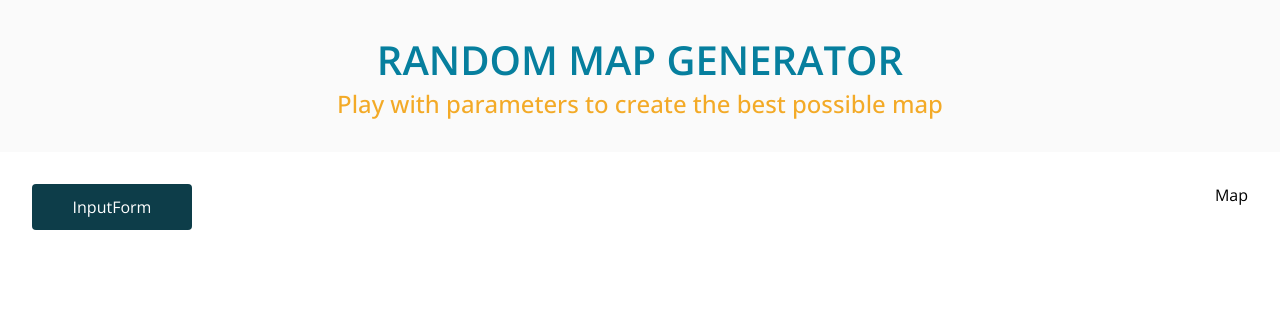
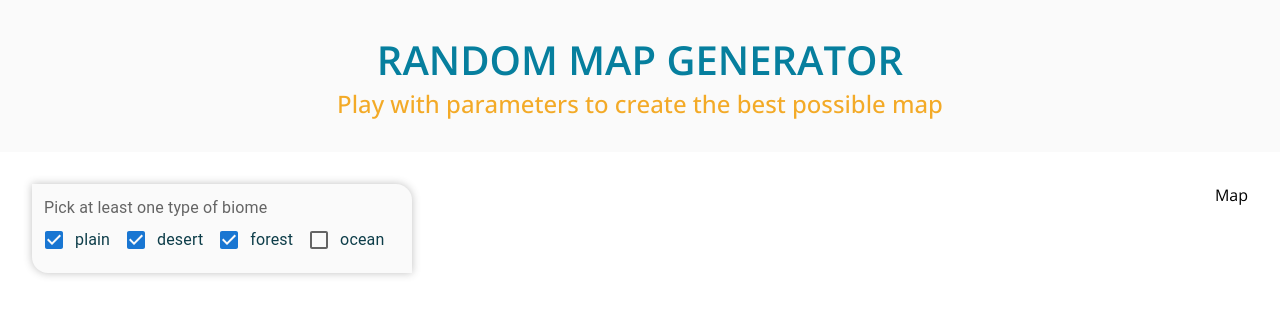
Before and after one commit to thibautguibert/map-generator-front, a React (Vite) app: page / in a window 1280 px wide. Shown: the top 316 px of the page. Built offline with nearby package versions, Linux system fonts and the light colour scheme.

Commit message:
feat: added MUI and group of checkboxes

```diff
--- a/components/App.tsx
+++ b/components/App.tsx
@@ -12,10 +12,10 @@ const StyledAppContainer = styled.div`
 `;
 
 const MainContainer = styled.main(
-  ({ theme: { mobileThreshold, spacing } }) => css`
+  ({ theme: { mobileThreshold, space } }) => css`
     ${topRow}
     width: 100%;
-    padding: ${spacing.xl};
+    padding: ${space.xl};
 
     @media (max-width: ${mobileThreshold}px) {
       ${centeredColumn}
--- a/components/Form.tsx
+++ b/components/Form.tsx
@@ -1,26 +1,38 @@
 import { css } from "@emotion/react";
 import styled from "@emotion/styled";
+import { BIOMES, Biome, DEFAULT_SELECTED_BIOMES } from "@lib/biome";
+import { FormControl } from "@mui/material";
 import { centeredColumn } from "@styles/index.style";
+import { useState } from "react";
+
+import CheckboxGroup from "./form/CheckboxGroup";
 
 const FormContainer = styled.div(
-  ({ theme: { mobileThreshold, colors, spacing, radius } }) => css`
+  ({ theme: { mobileThreshold, colors, space, radius } }) => css`
     ${centeredColumn}
-    width: 10rem;
-    color: ${colors.white};
-    padding: ${spacing.m};
-    background-color: ${colors.darkerMain};
-    border-radius: ${radius?.s};
+    color: ${colors.darkerMain};
+    padding: ${space.m};
+    background-color: ${colors.lightGrey};
+    border-radius: 0 ${radius?.l} 0 ${radius?.l};
+    box-shadow: 0 0 8px ${colors.transparentDark};
 
     @media (max-width: ${mobileThreshold}px) {
-      padding: ${spacing.m};
+      padding: ${space.m};
     }
   `,
 );
 
 function Form(): JSX.Element {
+  const [biomes, setBiomes] = useState<Biome[]>(DEFAULT_SELECTED_BIOMES);
+  const handleChange = (value: Biome[]) => {
+    setBiomes(value);
+  };
+
   return (
     <FormContainer>
-      <h1>InputForm</h1>
+      <FormControl component="fieldset" variant="standard">
+        <CheckboxGroup options={BIOMES} value={biomes} onChange={handleChange} />
+      </FormControl>
     </FormContainer>
   );
 }
--- a/components/Header.tsx
+++ b/components/Header.tsx
@@ -3,14 +3,14 @@ import styled from "@emotion/styled";
 import { centeredColumn } from "@styles/index.style";
 
 const HeaderContainer = styled.div(
-  ({ theme: { mobileThreshold, spacing, colors } }) => css`
+  ({ theme: { mobileThreshold, space, colors } }) => css`
     ${centeredColumn}
     width: 100%;
-    padding: ${spacing.xl} 0;
+    padding: ${space.xl} 0;
     background-color: ${colors.lightGrey};
 
     @media (max-width: ${mobileThreshold}px) {
-      padding: ${spacing.l} 0;
+      padding: ${space.l} 0;
     }
   `,
 );
--- /dev/null
+++ b/components/form/CheckboxGroup.tsx
@@ -0,0 +1,38 @@
+import styled from "@emotion/styled";
+import { Checkbox, FormControlLabel, FormGroup, FormLabel } from "@mui/material";
+import { topRow } from "@styles/index.style";
+import { ChangeEvent } from "react";
+
+const CheckboxContainer = styled.div`
+  ${topRow}
+`;
+
+interface ICheckboxGroupProps {
+  options: string[];
+  value: string[];
+  onChange: (value: string[]) => void;
+}
+
+function CheckboxGroup({ options, value, onChange }: ICheckboxGroupProps) {
+  const handleChange = (event: ChangeEvent<HTMLInputElement>) => {
+    const { checked, name } = event.target;
+    const newValue = checked ? [...value, name] : value.filter((item) => item !== name);
+    onChange(newValue);
+  };
+  return (
+    <FormGroup>
+      <FormLabel component="legend">Pick at least one type of biome</FormLabel>
+      <CheckboxContainer>
+        {options.map((option) => (
+          <FormControlLabel
+            key={option}
+            control={<Checkbox onChange={handleChange} name={option} checked={value.includes(option)} />}
+            label={option}
+          />
+        ))}
+      </CheckboxContainer>
+    </FormGroup>
+  );
+}
+
+export default CheckboxGroup;
--- a/emotion.d.ts
+++ b/emotion.d.ts
@@ -6,7 +6,7 @@ declare module "@emotion/react" {
     fontFamily: Record<string, string>;
     fontSize: Record<string, string>;
     screens?: Record<string, string>;
-    spacing: Record<string, string>;
+    space: Record<string, string>;
     radius?: Record<string, string>;
     mobileThreshold?: number;
   }
--- /dev/null
+++ b/lib/biome.ts
@@ -0,0 +1,4 @@
+export const BIOMES = ["plain", "desert", "forest", "ocean"];
+export type Biome = typeof BIOMES[number];
+
+export const DEFAULT_SELECTED_BIOMES: Biome[] = ["plain", "desert", "forest"];
--- a/package.json
+++ b/package.json
@@ -20,6 +20,7 @@
   "dependencies": {
     "@emotion/react": "^11.10.6",
     "@emotion/styled": "^11.10.6",
+    "@mui/material": "^5.14.0",
     "react": "^18.2.0",
     "react-dom": "^18.2.0"
   },
--- a/providers/ThemeProvider.tsx
+++ b/providers/ThemeProvider.tsx
@@ -1,13 +1,14 @@
-import { ThemeProvider as EmotionThemeProvider } from "@emotion/react";
+import { createTheme, ThemeProvider as MuiThemeProvider } from "@mui/material/styles";
 import { ReactNode } from "react";
 
-const THEME = {
+const THEME = createTheme({
   colors: {
     lighterMain: "#067F9E",
     main: "#025367",
     darkerMain: "#0D3D49",
     secondary: "#F3AA27",
     dark: "#3F3F3F",
+    transparentDark: "rgba(63, 63, 63, 0.33)",
     lightGrey: "#FAFAFA",
     white: "#FFFFFF",
   },
@@ -20,23 +21,24 @@ const THEME = {
   fontFamily: {
     main: '"Open Sans", sans-serif',
   },
-  spacing: {
+  space: {
     m: "0.75em",
     l: "1em",
     xl: "2em",
   },
   radius: {
     s: "0.25em",
+    l: "1em",
   },
   mobileThreshold: 768,
-};
+});
 
 interface IProps {
   children: ReactNode;
 }
 
 function ThemeProvider({ children }: IProps): JSX.Element {
-  return <EmotionThemeProvider theme={THEME}>{children}</EmotionThemeProvider>;
+  return <MuiThemeProvider theme={THEME}>{children}</MuiThemeProvider>;
 }
 
 export default ThemeProvider;
```
Also changed, not shown: material-ui.d.ts (added, +13 -0 lines), 2 other files (tests, documents, lock files or other folders).
